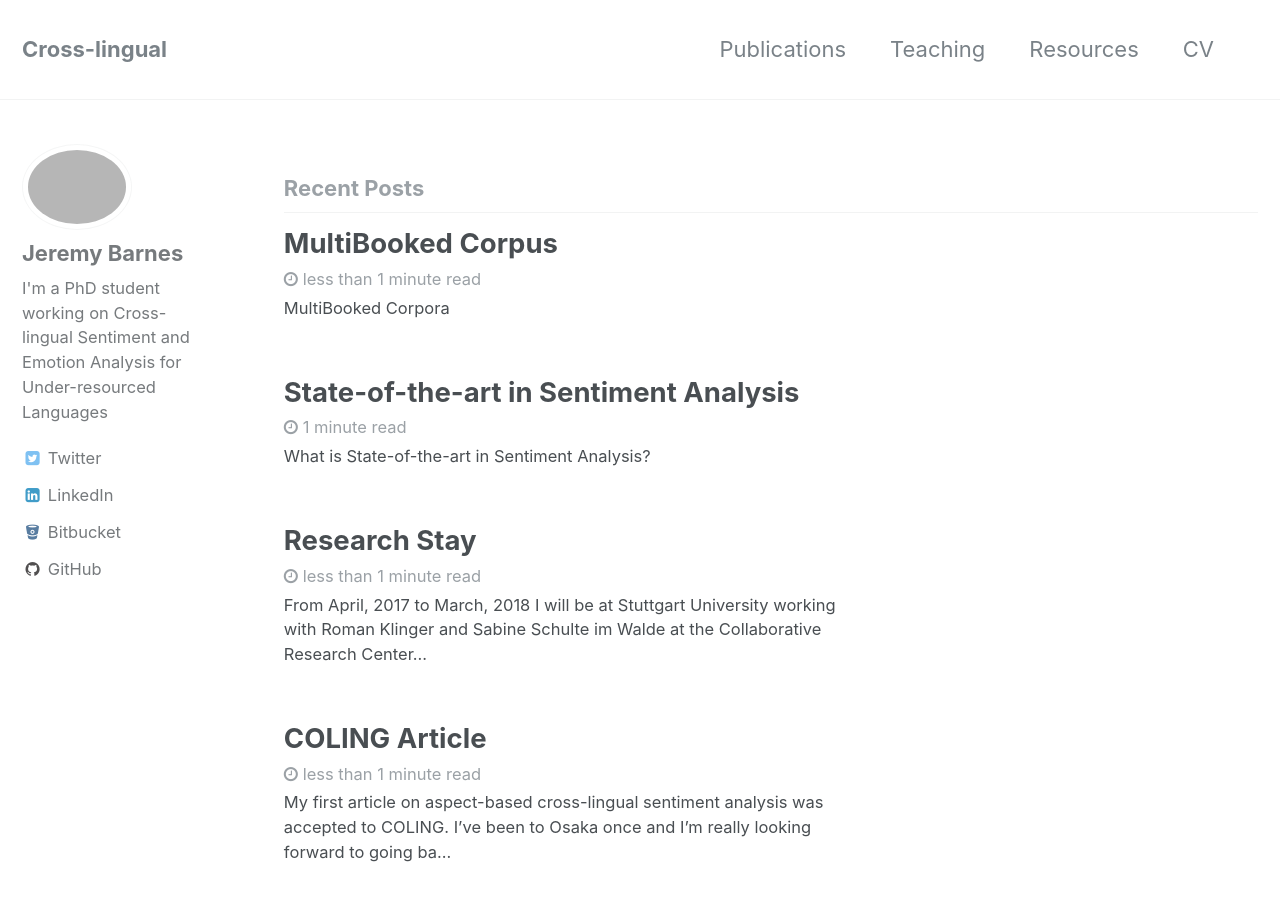
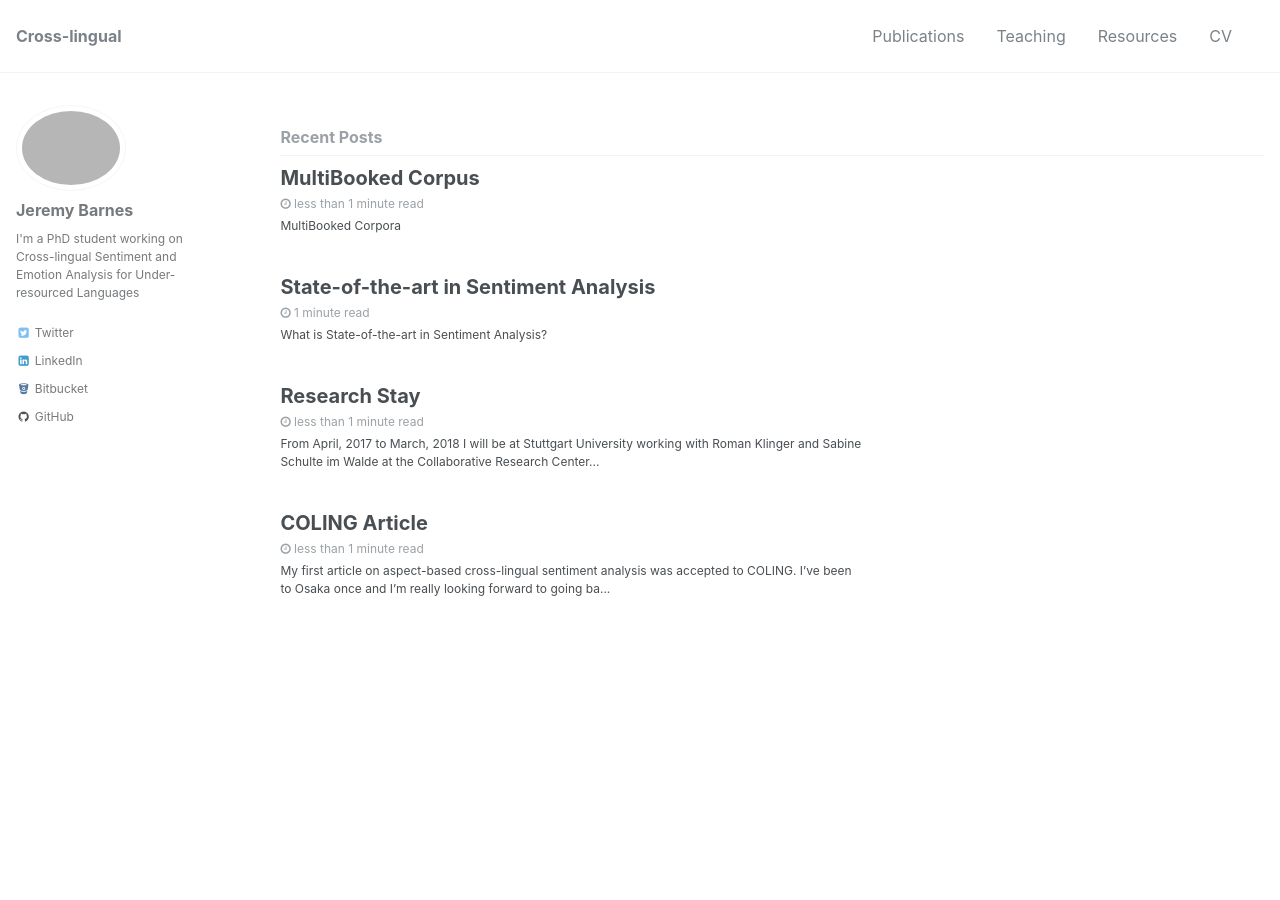
Before and after one commit to jerbarnes/jbarnesspain.github.io, a Jekyll site: the page built from index.html, in a window 1280 px wide and 900 px high. Built offline with Jekyll 4.4.1, drawn with Linux system fonts in a browser that asks for light colours; the list of posts is cut into pages by our own code; comment, search, counter and statistics services are not loaded.

Commit message:
smaller font

```diff
--- a/_sass/minimal-mistakes/_reset.scss
+++ b/_sass/minimal-mistakes/_reset.scss
@@ -8,18 +8,18 @@ html {
   /* apply a natural box layout model to all elements */
   box-sizing: border-box;
   background-color: $background-color;
-  font-size: 16px;
+  font-size: 12px;
 
   @include breakpoint($medium) {
-    font-size: 18px;
+    font-size: 16px;
   }
 
   @include breakpoint($large) {
-    font-size: 20px;
+    font-size: 16px;
   }
 
   @include breakpoint($x-large) {
-    font-size: 22px;
+    font-size: 16px;
   }
 
   -webkit-text-size-adjust: 100%;
```
